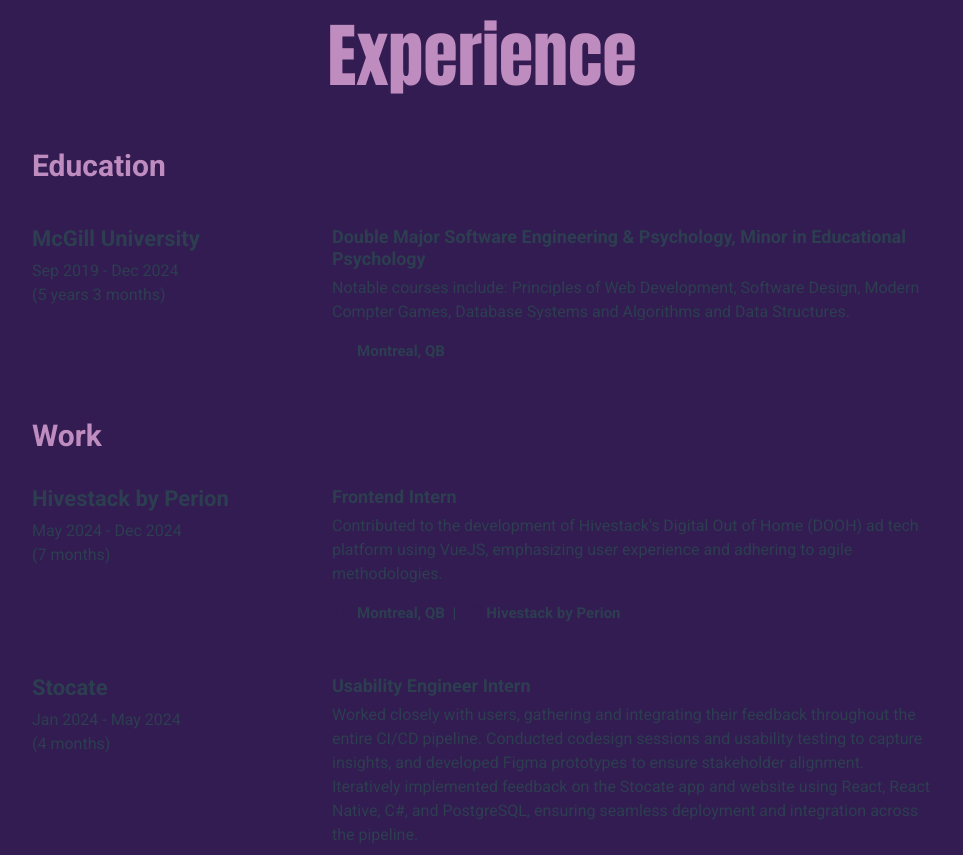
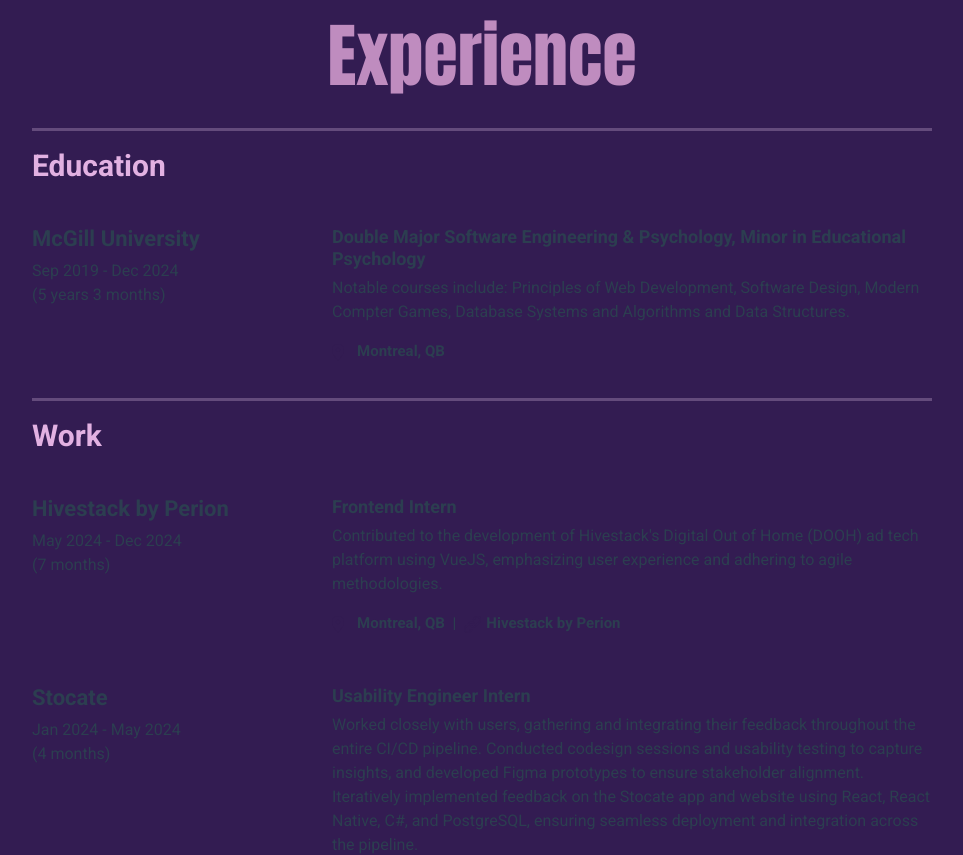
Before and after one commit to LianLambert/lian-website, a Vue app: page / in a window 1280 px wide. Shown: the part 940-1795 px from the top of the page, without its empty margins (158-1121 px from the left). Built offline with nearby package versions, Linux system fonts and the light colour scheme.

Commit message:
feat: syles + h1 hover

```diff
--- a/src/components/sections/AbilitySection.vue
+++ b/src/components/sections/AbilitySection.vue
@@ -1,11 +1,13 @@
 <template>
-  <section id="ability" class="section centered flex-column">
-    <h1>Abilities</h1>
-    <div v-for="(category, index) in categories" :key="index" class="ability-category mb-4">
-      <h2>{{ category.title }}</h2>
-      <div class="row" style="padding: 0; margin: 0">
-        <div v-for="(rating, skill) in category.items" :key="skill" class="col-12 col-md-6">
-          <AbilityRating :ability="skill" :rating="rating" />
+  <section id="ability" class="section centered">
+    <div id="ability-container">
+      <div><h1 class="h1-light-bg">Abilities</h1></div>
+      <div v-for="(category, index) in categories" :key="index" class="ability-category mb-4">
+        <h2>{{ category.title }}</h2>
+        <div class="row" style="padding: 0; margin: 0">
+          <div v-for="(rating, skill) in category.items" :key="skill" class="col-12 col-md-6">
+            <AbilityRating :ability="skill" :rating="rating" />
+          </div>
         </div>
       </div>
     </div>
--- a/src/components/sections/AboutSection.vue
+++ b/src/components/sections/AboutSection.vue
@@ -117,7 +117,7 @@ onMounted(() => {
     transform: scale(1.02);
 
     .details-label {
-      color: var(--light-purple)
+      color: var(--lightest-purple)
     }
   }
 }
@@ -125,6 +125,7 @@ onMounted(() => {
 .details-label {
   font-size: 23px;
   font-weight: bold;
+  color:var(--light-purple);
 }
 
 @media (max-width: 767px) {
--- a/src/components/sections/ExperienceSection.vue
+++ b/src/components/sections/ExperienceSection.vue
@@ -1,9 +1,9 @@
 <template>
   <section id="experience" class="section centered">
     <div class="experience-container">
-      <h1 class="mb-3">Experience</h1>
-      <hr style="border-top: 3px solid #331c52; width: 100%; margin: 20px 0;">
-      <div class="text-start justify-content-start align-items-start d-flex w-100"><h2>Education</h2></div>
+      <h1 class="mb-3 h1-dark-bg" style="background-color: var(--dark-purple);">Experience</h1>
+      <hr class="horizontal-divider">
+      <div class="d-flex"><h2 class="light-bg">Education</h2></div>
       <ExperienceEntry
         company="McGill University"
         :startDate="new Date('2019-09-01')"
@@ -12,8 +12,8 @@
         description="Notable courses include: Principles of Web Development, Software Design, Modern Compter Games, Database Systems and Algorithms and Data Structures."
         location="Montreal, QB"
       />
-      <hr style="border-top: 3px solid #331c52; width: 100%; margin: 20px 0;">
-      <div class="text-start"><h2>Work</h2></div>
+      <hr class="horizontal-divider">
+      <div class="d-flex"><h2 class="light-bg">Work</h2></div>
       <ExperienceEntry
         company="Hivestack by Perion"
         :startDate="new Date('2024-05-01')"
@@ -62,4 +62,10 @@ import ExperienceEntry from "../ExperienceEntry.vue";
   /* color: #e7e5e5; */
   text-align: center;
 }
+
+.horizontal-divider {
+  border-top: 3px solid var(--lightest-purple);
+  width: 100%;
+  margin: 20px 0;
+}
 </style>
--- a/src/components/sections/ProjectSection.vue
+++ b/src/components/sections/ProjectSection.vue
@@ -1,7 +1,7 @@
 <template>
   <section id="project" class="section centered" style="background-color: #ffffff">
     <div class="project-container row">
-      <div><h1>Projects</h1></div>
+      <div><h1 class="h1-light-bg">Projects</h1></div>
       <ProjectEntry
         title="Lost At Sea"
         link="https://lianl.itch.io/lost-at-sea"
--- a/src/styles/global.scss
+++ b/src/styles/global.scss
@@ -4,6 +4,7 @@
   --dark-purple: #331c52;
   --medium-purple: #bf8cbf;
   --light-purple: #e2b1e2;
+  --lightest-purple: #f6d8f6;
 }
 
 * {
@@ -58,21 +59,33 @@ h1 {
   line-height: 1.5;
   margin-bottom: 10px;
   color: var(--medium-purple);
-
-  &:hover {
-    transform: scale(1.1) rotate(-2deg);
-    box-shadow: 0 8px 20px rgba(0, 0, 0, 0.3);
-    filter: brightness(130%);
-  }
 }
 
-/* Ability section headings */
+.h1-dark-bg:hover {
+  color: white;
+  transform: scale(1.1) rotate(-3deg);
+  box-shadow: 0 8px 20px rgba(0, 0, 0, 0.3);
+  filter: brightness(130%);
+}
+
+.h1-light-bg:hover {
+  color: var(--dark-purple);
+  transform: scale(1.1) rotate(-3deg);
+  box-shadow: 0 8px 20px rgba(0, 0, 0, 0.3);
+  filter: brightness(130%);
+}
+
 h2 {
   font-size: 30px;
   font-weight: 700;
   margin-bottom: 10px;
   line-height: 1;
-  color: #bf8cbf;
+  color: var(--light-purple);
+
+  &:hover {
+    color: var(--lightest-purple);
+    transform: scale(1.2) rotate(-2deg);
+  }
 }
 
 h3 {
```
